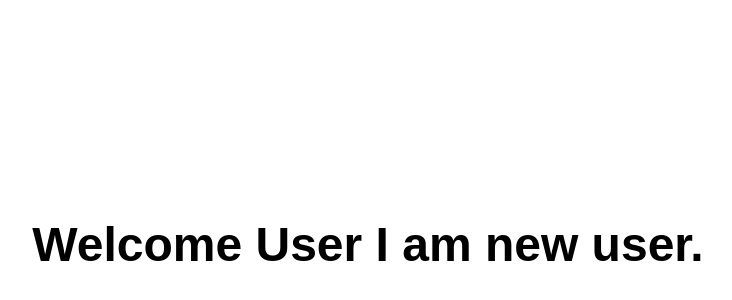
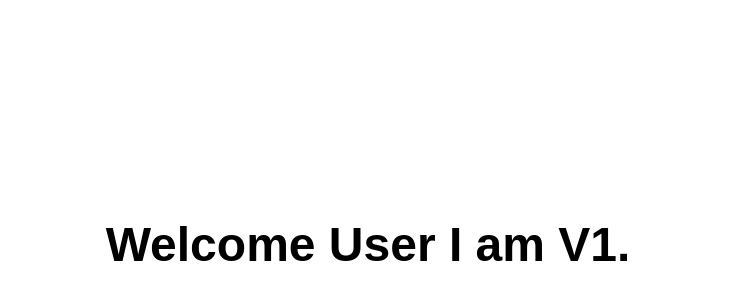
Before and after one commit to vsarkar20555/Next-JS-Static_website, a Next.js app: page / in a window 1280 px wide. Shown: the part 164-464 px from the top of the page, without its empty margins (272-1004 px from the left). Built offline with nearby package versions, Linux system fonts and the light colour scheme.

Commit message:
Update page.js

```diff
--- a/app/page.js
+++ b/app/page.js
@@ -11,7 +11,7 @@ export default function Home() {
         fontFamily: 'Arial',
       }}
     >
-      Welcome User I am new user.
+      Welcome User I am V1.
     </main>
   )
 }
```
